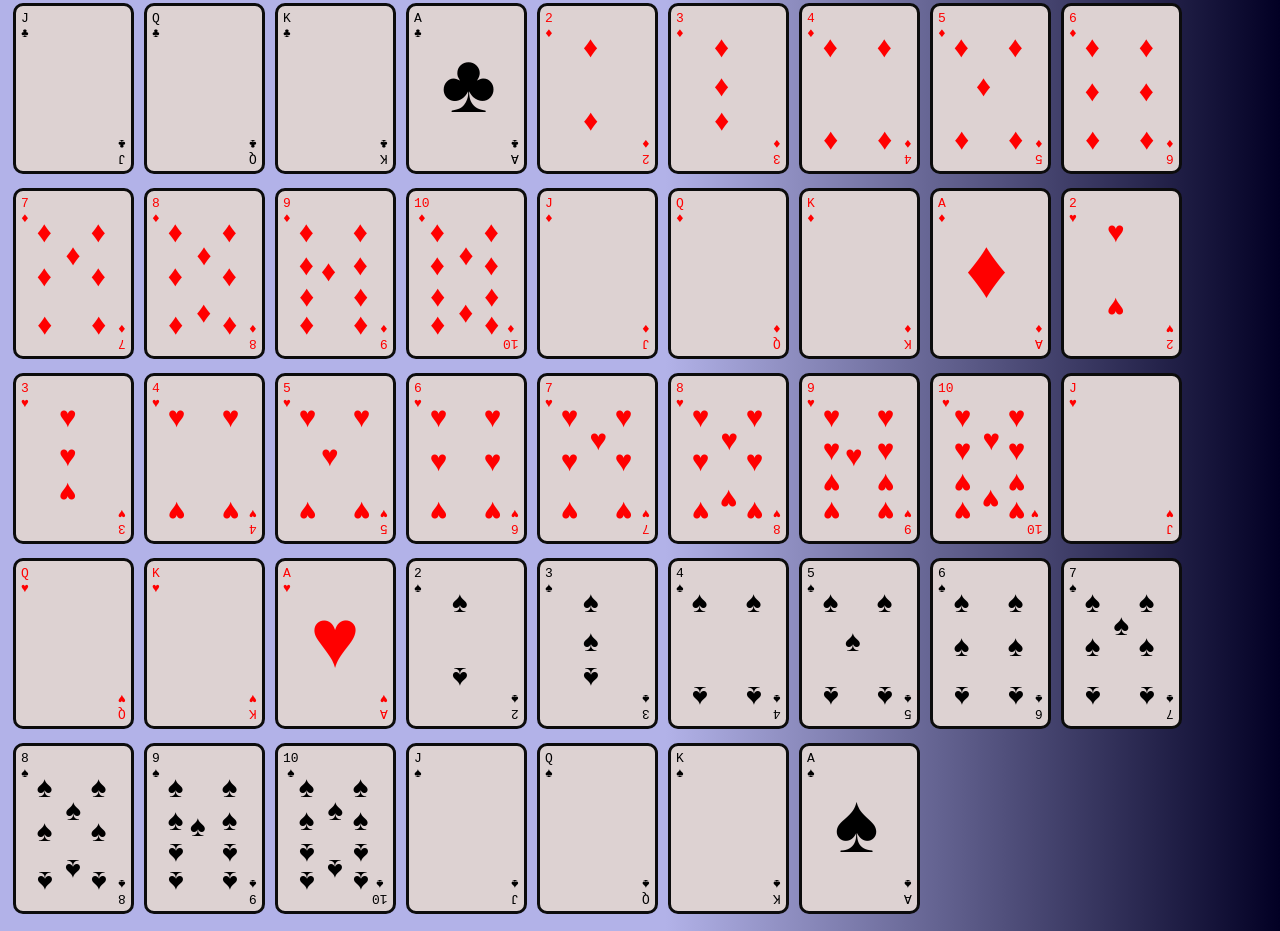
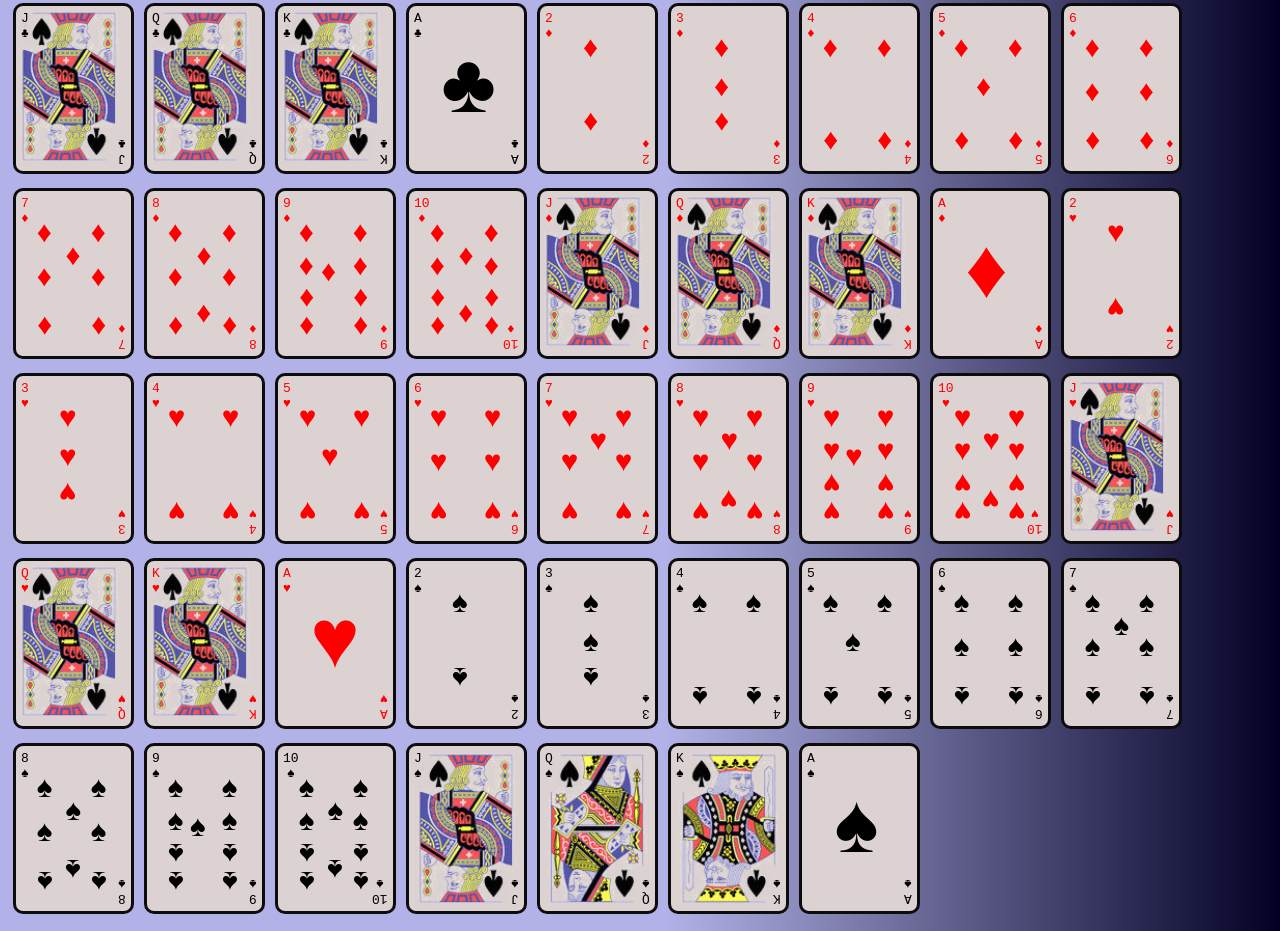
Before and after one commit to Monkisoul/g6-cards, a website with bundled scripts: page public/index.html in a window 1280 px wide. Shown: the part 267-1198 px from the top of the page. Built offline with nearby package versions, Linux system fonts and the light colour scheme; files whose address does not match are found by name.

Commit message:
backgroundworking

```diff
--- a/public/script.js
+++ b/public/script.js
@@ -20,7 +20,7 @@ window.onload = () => {
       <div class="symbols">
       ${number == "A" ? `<div>${symbol}</div>`: ''}
 
-      ${number == "J" || number == "Q" ||  number == "K" ? `<div class="image"></div>`: ''}
+      ${number == "K" || number == "J" ||  number == "Q" ? `<div class="image"></div>`: ''}
 
       ${(isNumber) ? `${new Array(parseInt(number))
       .fill(symbol)
--- a/public/styles.css
+++ b/public/styles.css
@@ -177,8 +177,23 @@ body {
 
     }
 
-    .card[class$="J"] div.image{
-      content: url("~/Cards_Transparent.png");
 
+  .image{
+    height: 100%;
+    width: 100%;
+    background-size: 364px;
+    background-image: url('/Cards_Transparent.png');
+    background-position-x: -9px;
+    background-position-y: -11px;}
 
-    }
+  .card.♠[class$="Q"] .symbols .image{
+      background-position-x: -124px;
+      background-position-y: -9px;}
+
+  .card.♠[class$="J"] .symbols .image{
+        background-position-x: -5px;
+        background-position-y: -9px;}
+
+  .card.♠[class$="K"] .symbols .image{
+          background-position-x: -242px;
+          background-position-y: -9px;}
```
